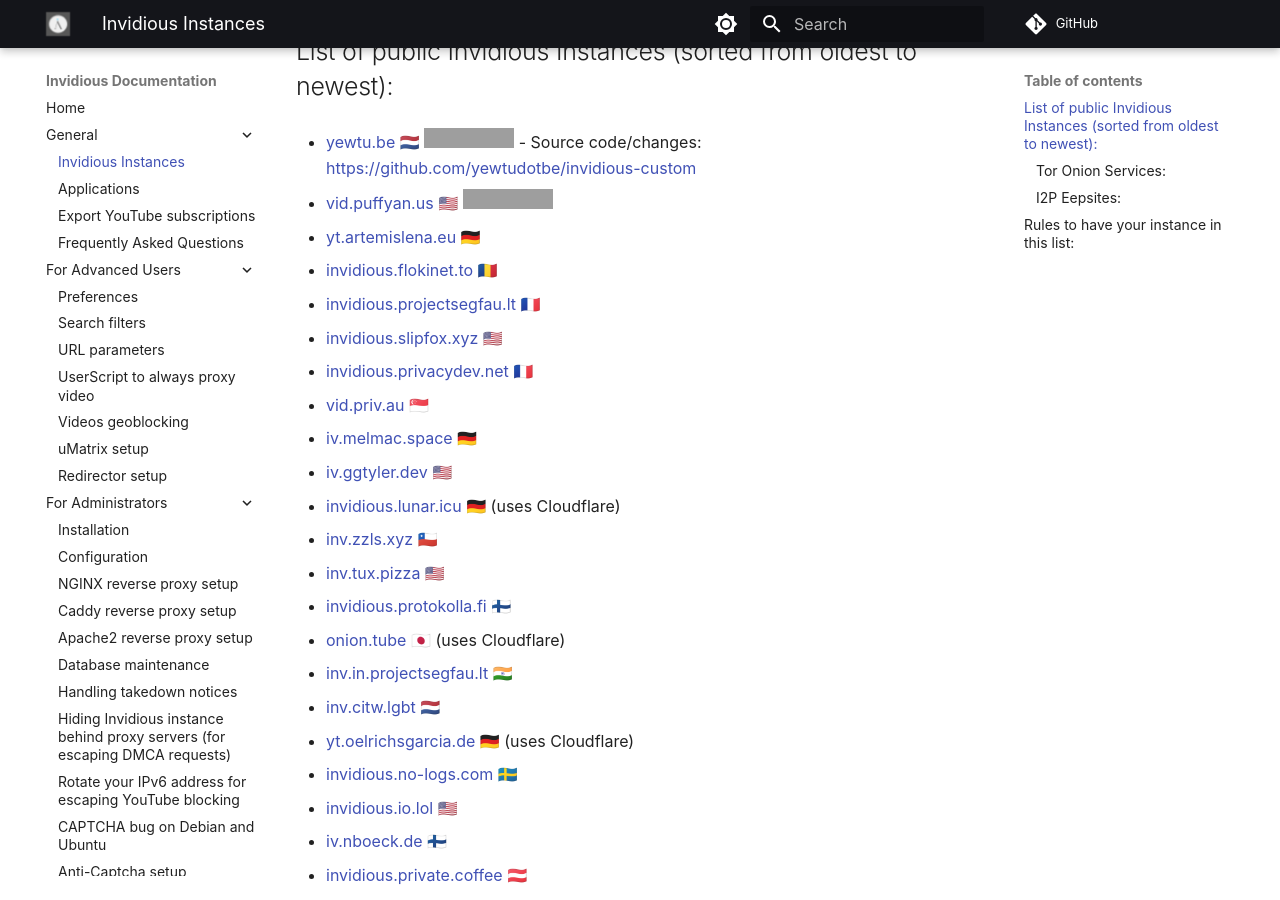
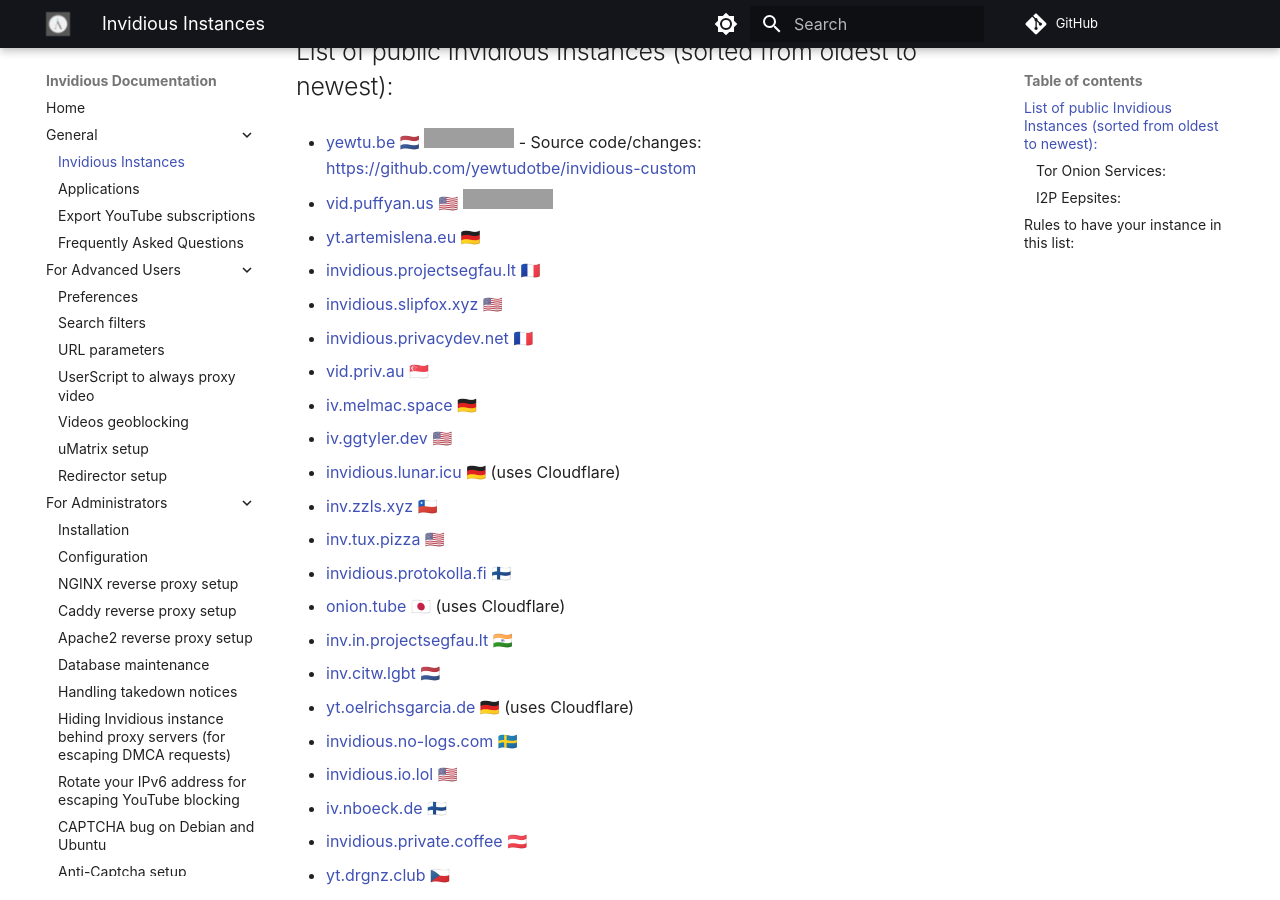
Before and after one commit to iv-org/documentation, an MkDocs documentation site: the page built from docs/instances.md, in a window 1280 px wide and 900 px high, scrolled down 320 px. Built offline with MkDocs 1.6.1 and Material for MkDocs 9.7.7, drawn with Linux system fonts in a browser that asks for light colours; comment, search, counter and statistics services are not loaded; grey boxes are pictures that could not be loaded.

Commit message:
remove invidious.flokinet.to outdated

```diff
--- a/docs/instances.md
+++ b/docs/instances.md
@@ -13,8 +13,6 @@
 * [vid.puffyan.us](https://vid.puffyan.us) 🇺🇸 [![Uptime Robot status](https://img.shields.io/uptimerobot/status/m786947233-1131c3f67b9a20621b1926d3?style=plastic)](https://stats.uptimerobot.com/n7A08HGVl6/786947233)
 
 * [yt.artemislena.eu](https://yt.artemislena.eu) 🇩🇪
-
-* [invidious.flokinet.to](https://invidious.flokinet.to) 🇷🇴
 
 * [invidious.projectsegfau.lt](https://invidious.projectsegfau.lt) 🇫🇷
 
```
